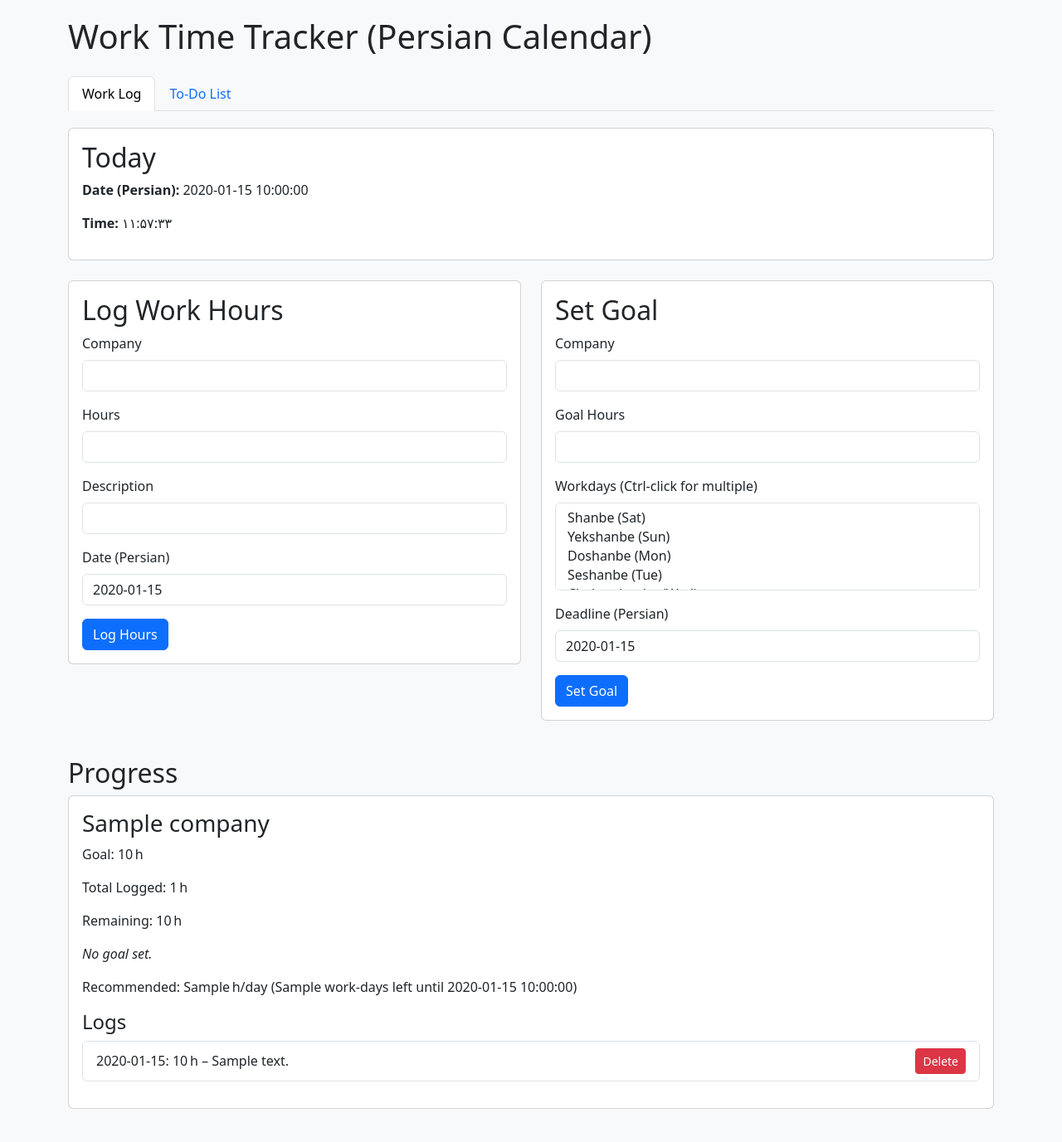
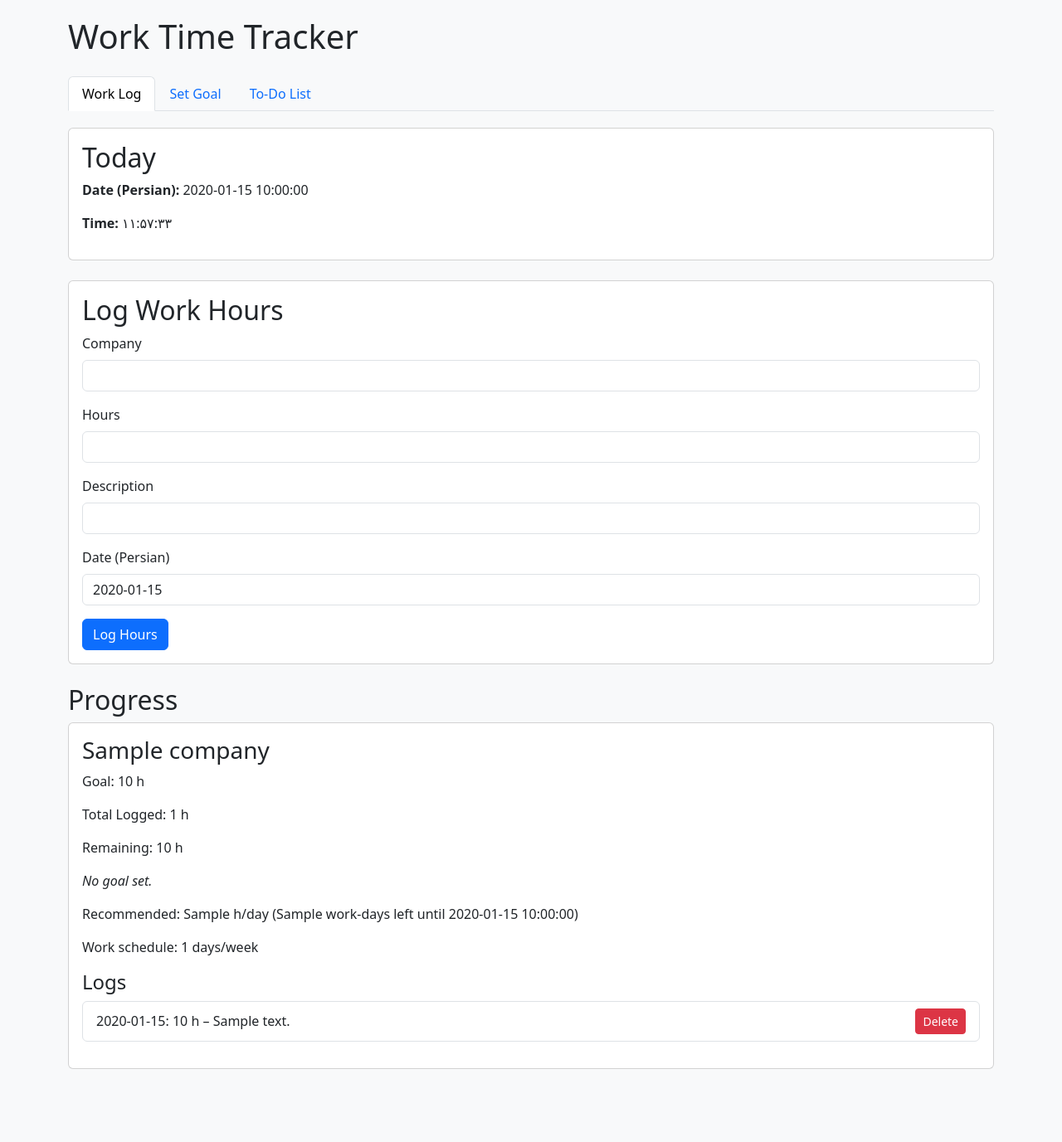
Before and after one commit to habix137/work_time, a Flask app: template module/templates/index.html in a window 1280 px wide. Shown: the whole page at 83% size. After the commit the page ends 1289 px from the top, so only its background shows below. Run offline with Flask 3, Linux system fonts and the light colour scheme; the template is opened without the code that fills it: most values are stand-ins (such as "Sample title", 1, 10 or a date in 2020).

Commit message:
set goal added to new tab and also this work days updated

```diff
--- a/module/main.py
+++ b/module/main.py
@@ -32,10 +32,11 @@ def get_today_persian():
     return jdatetime.date.today().isoformat()
 
 
-def get_remaining_workdays(deadline_date, workdays):
+def get_remaining_workdays(deadline_date, workdays_count):
     """
-    Count available workdays (in Persian week names) between today and deadline.
-    `workdays` is a list such as ['shanbe', 'doshanbe', ...]; empty → every day.
+    Calculate available days between today and deadline, considering how many days
+    per week you want to work.
+    `workdays_count` is the number of days you want to work per week (0-7).
     """
     today = jdatetime.date.today()
 
@@ -50,17 +51,22 @@ def get_remaining_workdays(deadline_date, workdays):
     if deadline < today:
         return 0
 
-    persian_weekdays = ['shanbe', 'yekshanbe', 'doshanbe',
-                        'seshanbe', 'chaharshanbe', 'panjshanbe', 'jome']
+    # If workdays_count is 0 or 7, count all days
+    if workdays_count in (0, 7):
+        return (deadline - today).days + 1
 
-    days = 0
-    current = today
-    while current <= deadline:
-        weekday_name = persian_weekdays[current.togregorian().weekday()]
-        if not workdays or weekday_name in workdays:
-            days += 1
-        current += jdatetime.timedelta(days=1)
-    return days
+    # Calculate workdays based on number of days per week
+    total_days = (deadline - today).days + 1
+    full_weeks = total_days // 7
+    remaining_days = total_days % 7
+
+    total_workdays = full_weeks * workdays_count
+
+    # Add remaining days in the partial week
+    if remaining_days > 0:
+        total_workdays += min(remaining_days, workdays_count)
+
+    return total_workdays
 
 
 # ──────────────────────────────────────────────────────────────────────────────
@@ -76,7 +82,7 @@ def index():
 
         # Defaults
         company.setdefault('tasks', [])
-        company.setdefault('workdays', [])
+        company.setdefault('workdays_count', 7)  # Default to working every day
         company.setdefault('deadline', '')
 
         # ─ Calculate totals ─
@@ -92,7 +98,7 @@ def index():
         company['progress'] = round((total_hours / company['goal']) * 100, 1) if company['goal'] else 0.0
 
         # ─ Recommended daily hours ─
-        remaining_days = get_remaining_workdays(company['deadline'], company['workdays'])
+        remaining_days = get_remaining_workdays(company['deadline'], company.get('workdays_count', 7))
         company['remaining_days'] = remaining_days
         if remaining_days:
             company['recommended_hours'] = round(company['remaining_hours'] / remaining_days, 1)
@@ -121,7 +127,7 @@ def log_work():
         flash('Hours must be a positive number', 'error')
         return redirect(url_for('index'))
 
-    data.setdefault(company, {'goal': 0, 'log': {}, 'tasks': [], 'workdays': []})
+    data.setdefault(company, {'goal': 0, 'log': {}, 'tasks': [], 'workdays_count': 7})
 
     # Merge if same date already exists
     if date in data[company]['log'] and isinstance(data[company]['log'][date], dict):
@@ -143,7 +149,15 @@ def log_work():
 def set_goal():
     data = load_data()
     company = request.form['company'].strip()
-    workdays = request.form.getlist('workdays')
+
+    try:
+        workdays_count = int(request.form.get('workdays_count', 7))
+        if workdays_count < 0 or workdays_count > 7:
+            raise ValueError
+    except ValueError:
+        flash('Workdays per week must be between 0 and 7', 'error')
+        return redirect(url_for('index'))
+
     deadline = request.form.get('deadline') or ''
 
     try:
@@ -155,11 +169,15 @@ def set_goal():
         return redirect(url_for('index'))
 
     data.setdefault(company, {'log': {}, 'tasks': []})
-    data[company].update({'goal': goal, 'workdays': workdays, 'deadline': deadline})
+    data[company].update({
+        'goal': goal,
+        'workdays_count': workdays_count,
+        'deadline': deadline
+    })
 
     save_data(data)
-    days = ', '.join(workdays) if workdays else 'all days'
-    flash(f'Set {goal} h goal for {company} (workdays: {days})', 'success')
+    days_desc = f"{workdays_count} days/week" if 0 < workdays_count < 7 else ("all days" if workdays_count == 7 else "no days")
+    flash(f'Set {goal} h goal for {company} (work schedule: {days_desc})', 'success')
     return redirect(url_for('index'))
 
 
@@ -194,14 +212,14 @@ def add_task():
         flash('Company and task title are required', 'error')
         return redirect(url_for('index'))
 
-    data.setdefault(company, {'goal': 0, 'log': {}, 'tasks': [], 'workdays': []})
+    data.setdefault(company, {'goal': 0, 'log': {}, 'tasks': [], 'workdays_count': 7})
 
     task_ids = [int(t['id']) for c in data.values() for t in c.get('tasks', [])]
     task_id = str(max(task_ids) + 1 if task_ids else 1)
     data[company]['tasks'].append({'id': task_id, 'title': title, 'date': date, 'completed': False})
 
     save_data(data)
-    flash(f'Added task “{title}” for {company}', 'success')
+    flash(f'Added task "{title}" for {company}', 'success')
     return redirect(url_for('index'))
 
 
--- a/module/templates/index.html
+++ b/module/templates/index.html
@@ -16,7 +16,7 @@
 </head>
 <body>
 <div class="container">
-    <h1 class="mb-4">Work Time Tracker (Persian Calendar)</h1>
+    <h1 class="mb-4">Work Time Tracker</h1>
 
     {% with messages = get_flashed_messages(with_categories=true) %}
       {% for category, message in messages %}
@@ -29,12 +29,13 @@
 
     <!-- Tabs -->
     <ul class="nav nav-tabs">
-        <li class="nav-item"><a class="nav-link active" data-bs-toggle="tab" href="#work-log">Work Log</a></li>
-        <li class="nav-item"><a class="nav-link" data-bs-toggle="tab" href="#todo">To‑Do List</a></li>
+        <li class="nav-item"><a class="nav-link active" data-bs-toggle="tab" href="#work-log">Work Log</a></li>
+        <li class="nav-item"><a class="nav-link" data-bs-toggle="tab" href="#set-goal">Set Goal</a></li>
+        <li class="nav-item"><a class="nav-link" data-bs-toggle="tab" href="#todo">To-Do List</a></li>
     </ul>
 
     <div class="tab-content">
-    <!-- ───────────────────────  Work‑Log tab  ─────────────────────── -->
+    <!-- ───────────────────────  Work-Log tab  ─────────────────────── -->
     <div class="tab-pane fade show active" id="work-log">
         <div class="card mb-4"><div class="card-body">
             <h2 class="card-title">Today</h2>
@@ -42,10 +43,8 @@
             <p><strong>Time:</strong> <span id="current-time"></span></p>
         </div></div>
 
-        <!-- Log & Goal forms -->
-        <div class="row">
-            <!-- Log hours -->
-            <div class="col-md-6"><div class="card"><div class="card-body">
+        <!-- Log hours form -->
+        <div class="card mb-4"><div class="card-body">
             <h2>Log Work Hours</h2>
             <form action="{{ url_for('log_work') }}" method="post">
                 <div class="mb-3">
@@ -66,49 +65,16 @@
                 </div>
                 <button class="btn btn-primary">Log Hours</button>
             </form>
-            </div></div></div>
-
-            <!-- Set goal -->
-            <div class="col-md-6"><div class="card"><div class="card-body">
-                <h2>Set Goal</h2>
-                <form action="{{ url_for('set_goal') }}" method="post">
-                    <div class="mb-3">
-                        <label class="form-label">Company</label>
-                        <input type="text" class="form-control" name="company" required>
-                    </div>
-                    <div class="mb-3">
-                        <label class="form-label">Goal Hours</label>
-                        <input type="number" class="form-control" step="1" min="0" name="goal" required>
-                    </div>
-                    <div class="mb-3">
-                        <label class="form-label">Workdays (Ctrl‑click for multiple)</label>
-                        <select multiple class="form-control" name="workdays">
-                            <option value="shanbe">Shanbe (Sat)</option>
-                            <option value="yekshanbe">Yekshanbe (Sun)</option>
-                            <option value="doshanbe">Doshanbe (Mon)</option>
-                            <option value="seshanbe">Seshanbe (Tue)</option>
-                            <option value="chaharshanbe">Chaharshanbe (Wed)</option>
-                            <option value="panjshanbe">Panjshanbe (Thu)</option>
-                            <option value="jome">Jome (Fri)</option>
-                        </select>
-                    </div>
-                    <div class="mb-3">
-                        <label class="form-label">Deadline (Persian)</label>
-                        <input type="text" class="form-control flatpickr" name="deadline" placeholder="Leave blank = end of month">
-                    </div>
-                    <button class="btn btn-primary">Set Goal</button>
-                </form>
-            </div></div></div>
-        </div>
+        </div></div>
 
         <!-- Progress for each company -->
         <h2 class="mt-4">Progress</h2>
         {% for company, info in data.items() %}
-        <div class="card"><div class="card-body">
+        <div class="card mb-3"><div class="card-body">
             <h3>{{ company }}</h3>
-            <p>Goal: {{ info.goal|round(1) }} h</p>
-            <p>Total Logged: {{ info.total_hours }} h</p>
-            <p>Remaining: {{ info.remaining_hours|round(1) }} h</p>
+            <p>Goal: {{ info.goal|round(1) }} h</p>
+            <p>Total Logged: {{ info.total_hours }} h</p>
+            <p>Remaining: {{ info.remaining_hours|round(1) }} h</p>
 
             {% if info.goal > 0 %}
               <div class="progress mb-3">
@@ -123,10 +89,11 @@
             {% endif %}
 
             {% if info.recommended_hours %}
-              <p>Recommended: {{ info.recommended_hours }} h/day
-                 ({{ info.remaining_days }} work‑days left{{ ' until ' ~ info.deadline if info.deadline else '' }})</p>
+              <p>Recommended: {{ info.recommended_hours }} h/day
+                 ({{ info.remaining_days }} work-days left{{ ' until ' ~ info.deadline if info.deadline else '' }})</p>
+              <p>Work schedule: {{ info.workdays_count }} days/week</p>
             {% elif info.goal and info.remaining_days == 0 %}
-              <p><strong>Deadline passed &mdash; no workdays left.</strong></p>
+              <p><strong>Deadline passed — no workdays left.</strong></p>
             {% endif %}
 
             <!-- Logs -->
@@ -135,7 +102,7 @@
                 {% for date, entry in info.log.items() %}
                   {% set hours = entry.hours if entry is mapping else entry %}
                   <li class="list-group-item d-flex justify-content-between align-items-center">
-                      {{ date }}: {{ hours|round(1) }} h
+                      {{ date }}: {{ hours|round(1) }} h
                       {% if entry.description %}&ndash; {{ entry.description }}{% endif %}
                       <a class="btn btn-sm btn-danger"
                          href="{{ url_for('delete_log', company=company, date=date) }}"
@@ -147,10 +114,53 @@
         {% endfor %}
     </div>
 
-    <!-- ───────────────────────  To‑Do tab  ─────────────────────── -->
+    <!-- ───────────────────────  Set Goal tab  ─────────────────────── -->
+    <div class="tab-pane fade" id="set-goal">
+        <div class="card"><div class="card-body">
+            <h2 class="card-title">Set Work Goal</h2>
+            <form action="{{ url_for('set_goal') }}" method="post">
+                <div class="mb-3">
+                    <label class="form-label">Company</label>
+                    <input type="text" class="form-control" name="company" required>
+                </div>
+                <div class="mb-3">
+                    <label class="form-label">Goal Hours</label>
+                    <input type="number" class="form-control" step="1" min="0" name="goal" required>
+                </div>
+                <div class="mb-3">
+                    <label class="form-label">Workdays per Week (0-7)</label>
+                    <input type="number" class="form-control" name="workdays_count" min="0" max="7" value="5" required>
+                    <small class="text-muted">0 = no days, 7 = every day</small>
+                </div>
+                <div class="mb-3">
+                    <label class="form-label">Deadline (Persian)</label>
+                    <input type="text" class="form-control flatpickr" name="deadline" placeholder="Leave blank = end of month">
+                </div>
+                <button class="btn btn-primary">Set Goal</button>
+            </form>
+
+            <h3 class="mt-4">Current Goals</h3>
+            {% for company, info in data.items() if info.goal %}
+            <div class="card mb-3">
+                <div class="card-body">
+                    <h4>{{ company }}</h4>
+                    <p><strong>Goal:</strong> {{ info.goal|round(1) }} hours</p>
+                    <p><strong>Work Schedule:</strong> {{ info.workdays_count }} days/week</p>
+                    {% if info.deadline %}
+                    <p><strong>Deadline:</strong> {{ info.deadline }}</p>
+                    {% endif %}
+                </div>
+            </div>
+            {% else %}
+            <p>No goals set yet.</p>
+            {% endfor %}
+        </div></div>
+    </div>
+
+    <!-- ───────────────────────  To-Do tab  ─────────────────────── -->
     <div class="tab-pane fade" id="todo">
         <div class="card"><div class="card-body">
-            <h2 class="card-title">To‑Do List</h2>
+            <h2 class="card-title">To-Do List</h2>
             <form action="{{ url_for('add_task') }}" method="post">
                 <div class="mb-3">
                     <label class="form-label">Company</label>
```
Lines whose indentation alone changed are shown as unchanged.
